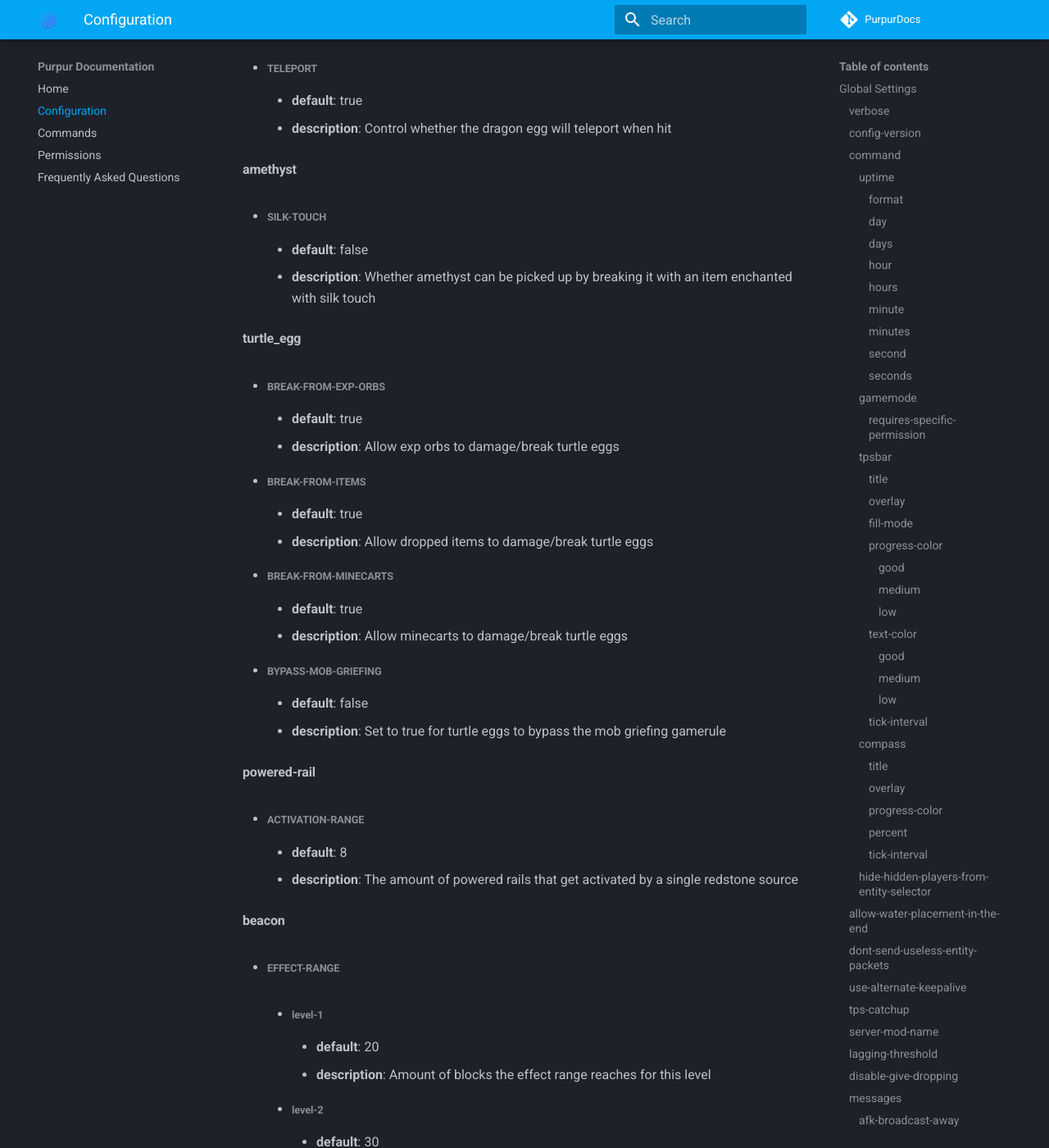
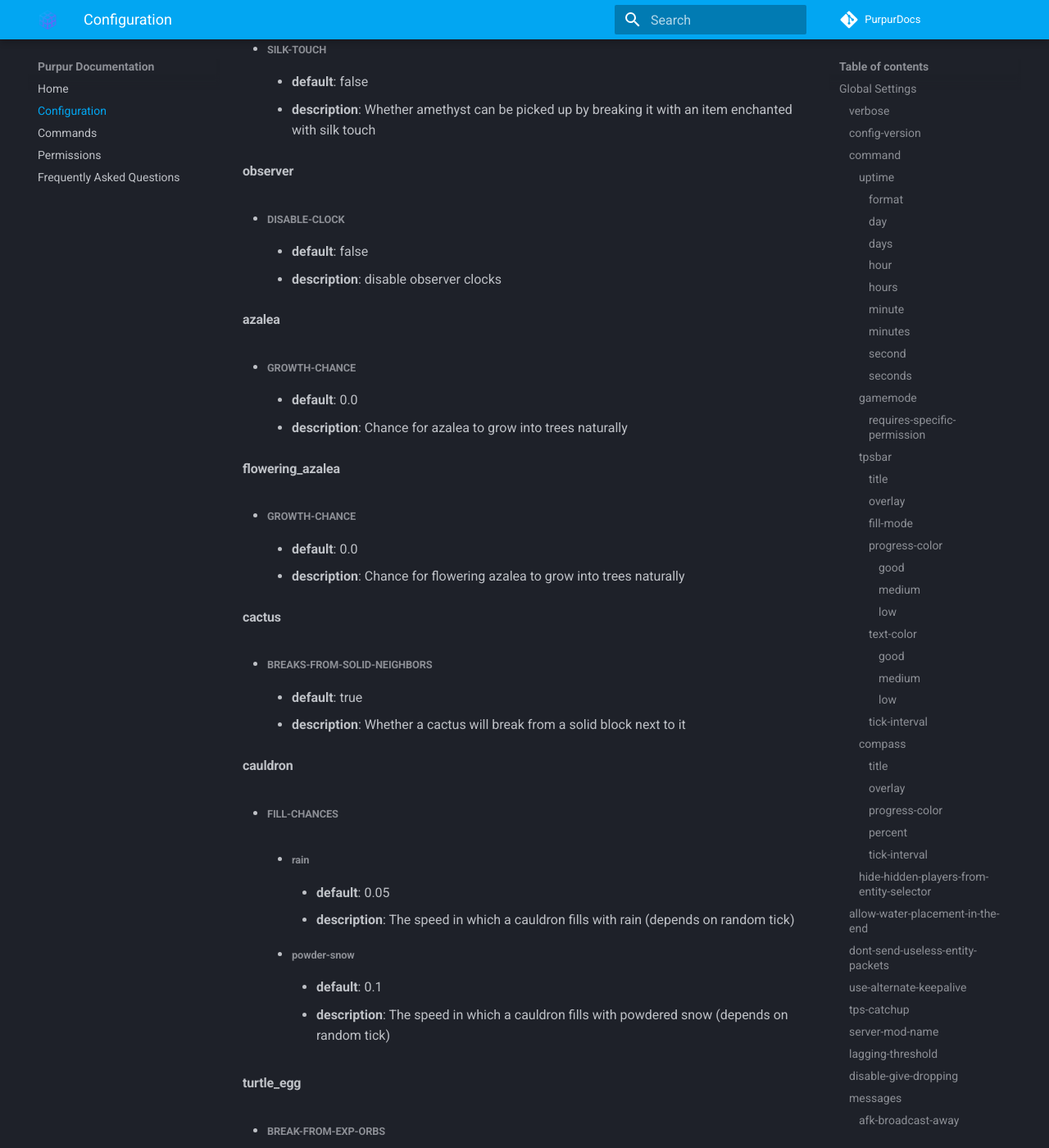
Before and after one commit to PurpurMC/PurpurDocs, an MkDocs documentation site: the page built from mkdocs/Configuration.md, in a window 1280 px wide and 1400 px high, scrolled down 20221 px. Shown: the whole window at 82% size. Built offline with MkDocs 1.6.1 and Material for MkDocs 9.7.7, drawn with Linux system fonts in a browser that asks for light colours; comment, search, counter and statistics services are not loaded; some of the changed text lies outside the part shown.

Commit message:
update from #1296 to #1345

````diff
--- a/mkdocs/Configuration.md
+++ b/mkdocs/Configuration.md
@@ -537,6 +531,30 @@
 * ##### silk-touch
     - **default**: false
     - **description**: Whether amethyst can be picked up by breaking it with an item enchanted with silk touch
+#### observer
+* ##### disable-clock
+    - **default**: false
+    - **description**: disable observer clocks
+#### azalea
+* ##### growth-chance
+    - **default**: 0.0
+    - **description**: Chance for azalea to grow into trees naturally
+#### flowering_azalea
+* ##### growth-chance
+    - **default**: 0.0
+    - **description**: Chance for flowering azalea to grow into trees naturally
+#### cactus
+* ##### breaks-from-solid-neighbors
+    - **default**: true
+    - **description**: Whether a cactus will break from a solid block next to it
+#### cauldron
+* ##### fill-chances
+    * ###### rain
+        - **default**: 0.05
+        - **description**: The speed in which a cauldron fills with rain (depends on random tick)
+    * ###### powder-snow
+        - **default**: 0.1
+        - **description**: The speed in which a cauldron fills with powdered snow (depends on random tick)
 #### turtle_egg
 * ##### break-from-exp-orbs
     - **default**: true
@@ -554,6 +572,27 @@
 * ##### activation-range
     - **default**: 8
     - **description**: The amount of powered rails that get activated by a single redstone source
+#### conduit
+* ##### valid-ring-blocks
+    - **default**:
+        ``` yaml
+        - minecraft:prismarine
+        - minecraft:prismarine_bricks
+        - minecraft:sea_lantern
+        - minecraft:dark_prismarine
+        ```
+    - **default**:
+    - **description**: Blocks that can be used to build a conduit
+* ##### effect-distance
+    - **default**: 16
+    - **description**: The effective radius of the conduit for every seven blocks in the frame
+* ##### mob-damage
+    * ###### distance
+        - **default**: 8
+        - **description**: The distance (in blocks) to damage hostile mobs
+    * ###### damage-amount
+        - **default**: 4
+        - **description**: The amount of damage to apply to hostile mobs every 2 seconds if they are in contact with water/rain
 #### beacon
 * ##### effect-range
     * ###### level-1
@@ -569,6 +608,9 @@
         - **default**: 50
         - **description**: Amount of blocks the effect range reaches for this level
 #### sponge
+* ##### absorbs-lava
+    - **default**: false
+    - **description**: Set to true to allow sponges to absorb lava
 * ##### absorption
     * ###### area
         - **default**: 64
@@ -929,6 +971,9 @@
 * ##### can-ride-vehicles
     - **default**: false
     - **description**: Set to true for the wither to gain the ability to ride vehicles
+* ##### play-spawn-sound
+    - **default**: true
+    - **description**: Play the wither's spawn sound globally when it is spawned
 * ##### explosion-radius
     - **default**: 1.0
     - **description**: The explosion radius of a wither's projectile attack
@@ -963,6 +1008,13 @@
 * ##### ridable-in-water
     - **default**: false
     - **description**: Makes this mob ridable in water (it wont eject you)
+* ##### curing_time
+    * ###### min
+        - **default**: 3600
+        - **description**: The minimum amount of ticks to randomly choose from when curing
+    * ###### max
+        - **default**: 6000
+        - **description**: The maximum amount of ticks to randomly choose from when curing
 * ##### jockey
     * ###### only-babies
         - **default**: true
@@ -1601,6 +1653,9 @@
 * ##### ridable-in-water
     - **default**: false
     - **description**: Makes this mob ridable in water (it wont eject you)
+* ##### change-color-with-dye
+    - **default**: false
+    - **description**: Lets you change the color of the shulker by right-clicking it with a dye
 * ##### spawn-from-bullet:
     * ###### base-chance
         - **default**: 1.0
@@ -1625,6 +1680,9 @@
 * ##### ridable-in-water
     - **default**: false
     - **description**: Makes this mob ridable in water (it wont eject you)
+* ##### stand-with-rider
+    - **default**: true
+    - **description**: Should a horse (with a rider) stand when it's ambient noise is played
 * ##### breeding-delay-ticks
     - **default**: 6000
     - **description**: The amount of ticks to wait before being able to breed again
@@ -2260,6 +2318,15 @@
 #### use-better-mending
 - **default**: false
 - **description**: Set to true for mending enchantment to always repair the most damaged equipment first
+#### mobs-ignore-rails
+- **default**: false
+- **description**: Set to true to allow mobs to walk over rails
+#### rain-stops-after-sleep
+- **default**: true
+- **description**: Set to false to make rain continue even after a player sleeps
+#### thunder-stops-after-sleep
+- **default**: true
+- **description**: Set to false to make thunder continue even after a player sleeps
 #### mob-effects
 * ##### health-regen-amount
     - **default**: 1.0
@@ -2401,6 +2468,9 @@
     - **default**: true
     - **description**: Set to false to disallow armorstands from moving in water over a fence
 #### player
+* ##### shift-right-click-repairs-mending-points
+    - **default**: 0
+    - **description**: The amount of experience points to use from the player's bar for repairing items enchanted with mending in the player's inventory
 * ##### spawn-invulnerable-ticks
     - **default**: 60
     - **description**: Gives you the ability to control how long a player is invulnerable when they first spawn in.
@@ -2434,6 +2504,10 @@
 * ##### burp-when-full
     - **default**: false
     - **description**: Plays a burp sound after a player fills the hunger bar completely by eating
+* ##### curse-of-binding
+    * ###### remove-with-weakness
+        - **default**: false
+        - **description**: Allows the player to remove curse of binding armor when they have a weakness effect applied to them
 * ##### armor-click-equip
     * ###### allow-hot-swapping
         - **default**: false
@@ -2447,7 +2521,10 @@
         - **description**: Kick players if they become idle (see server.properties for player-idle-timeout time)
     * ###### tick-nearby-entities
         - **default**: true
-        - **description**: Should entities tick normally when nearby players are afk. False will require at least 1 non-afk player in order to tick
+        - **description**: Should entities tick normally when nearby players are AFK. False will require at least 1 non-AFK player in order to tick
+    * ###### mobs-target
+        - **default**: true
+        - **description**: Should mobs target nearby AFK players
     * ###### count-as-sleeping
         - **default**: false
         - **description**: Should AFK players count as sleeping? (allows active players to skip night by sleeping, even if AFK players are not in bed)
@@ -2575,6 +2652,9 @@
 * ##### damage-multiplied-by-speed
     - **default**: 0.0
     - **description**: Damage is multiplied by speed if flight is faster than set speed. Value of 0 disables this multiplier
+* ##### kinetic-damage
+    - **default**: true
+    - **description**: Should players take damage when flying into a wall
 * ##### ignore-unbreaking
     - **default**: false
     - **description**: Should elytras ignore the unbreaking enchantment
````
Also changed, not shown: other parts of mkdocs/Configuration.md (+0 -6 lines), mkdocs/index.md (+1 -1 lines).
